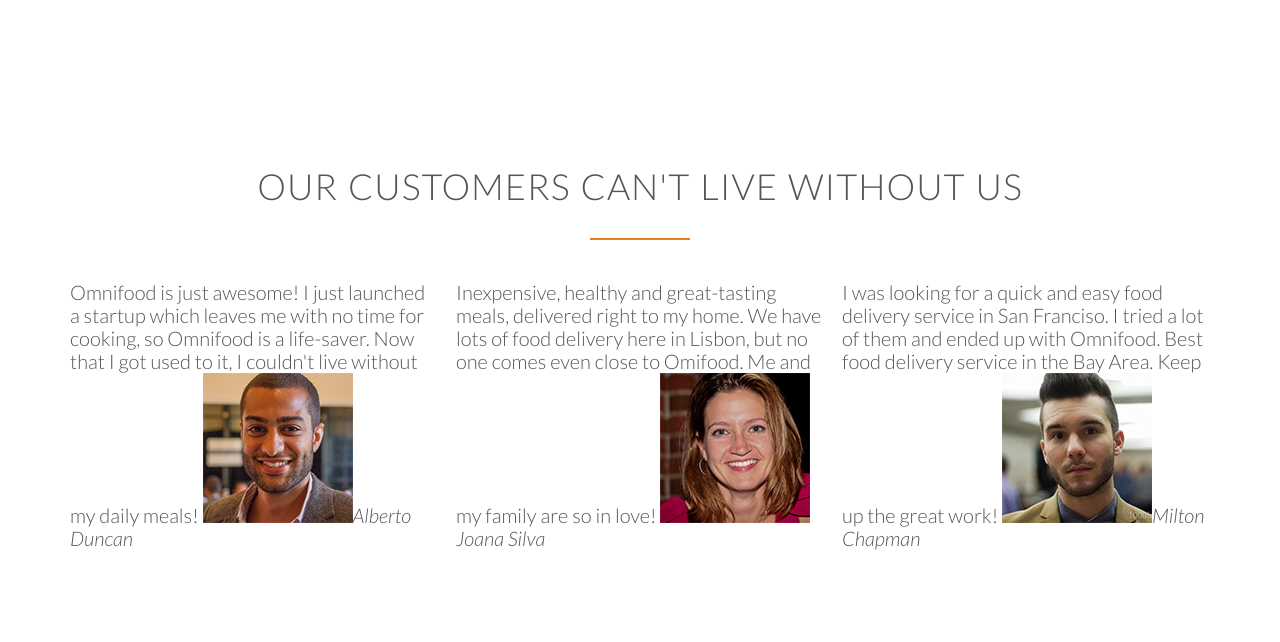
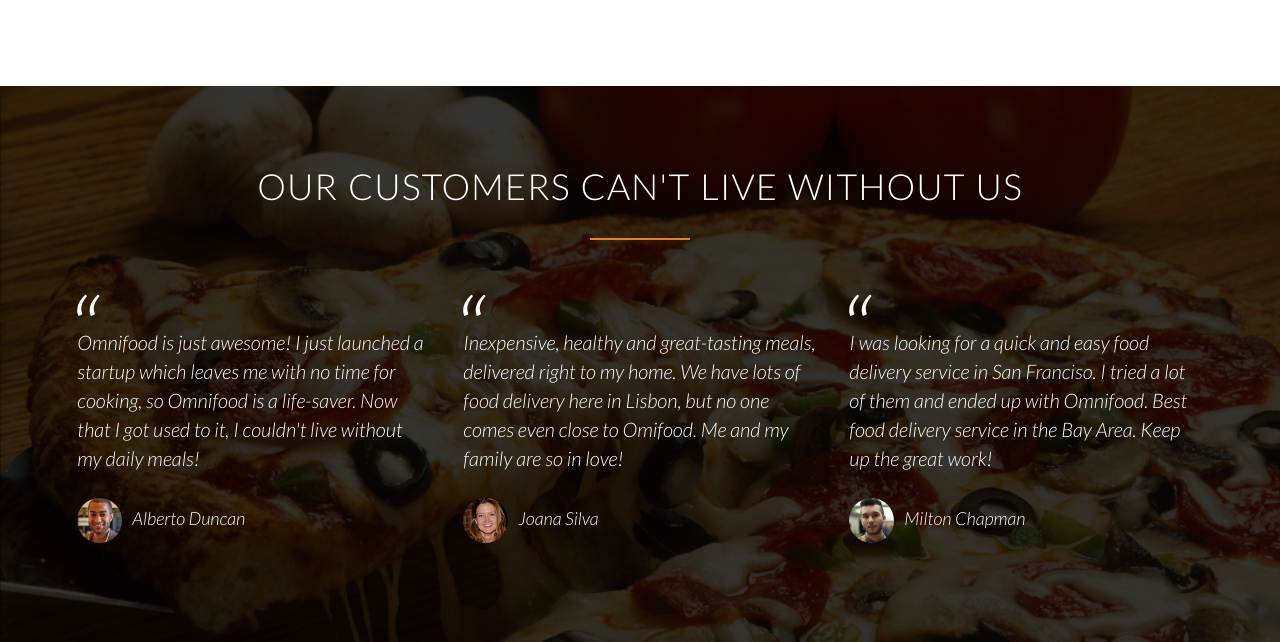
Before and after one commit to AbbadB/Omnifood, a plain HTML site: page index.html in a window 1280 px wide. Shown: the part 3279-3921 px from the top of the page. Drawn offline with Linux system fonts and the light colour scheme; files whose address does not match are found by name.

Commit message:
Testimonials Section

```diff
--- a/resources/css/style.css
+++ b/resources/css/style.css
@@ -196,6 +196,7 @@ header {
     background-size: cover;
     background-position: center;
     height: 100vh;
+    background-attachment: fixed;
 }
 
 .hero-text-box {
@@ -375,3 +376,44 @@ li #signup:hover {
 .city-feature {
     margin-bottom: 5px;
 }
+
+/*-------------------------------------------*/
+/* TESTIMONIALS */
+/*-------------------------------------------*/
+
+.section-testimonials {
+    background-image: linear-gradient(rgba(0, 0, 0, 0.8), rgba(0, 0, 0, 0.8)), url(img/back-customers.jpg);
+    background-size: cover;
+    color: #fff;
+    background-attachment: fixed;
+}
+
+blockquote {
+    padding: 2%;
+    font-style: italic;
+    line-height: 145%;
+    position: relative;
+    margin-top: 40px;
+}
+
+cite {
+    font-size: 90%;
+    margin-top: 25px;
+    display: block;
+}
+
+blockquote:before {
+    content: "\201C";
+    font-size: 500%;
+    display: block;
+    position: absolute;
+    top: -5px;
+    left: -3px;
+}
+
+cite img {
+    height: 45px;
+    border-radius: 50%;
+    margin-right: 10px;
+    vertical-align: middle;
+}
```
Also changed, not shown: resources/css/img/back-customers.jpg (renamed from resources/img/back-customers.jpg), 1 other file.
